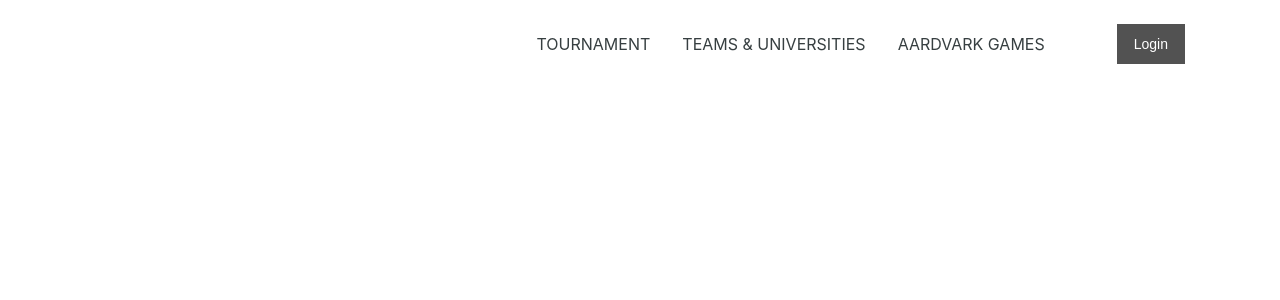
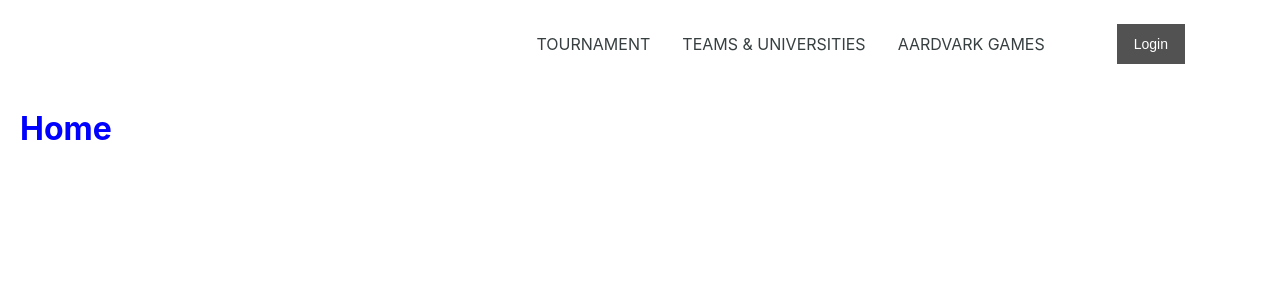
Before and after one commit to ISTE-500-501-TeamWatchHill/frontend, a React (Create React App) app: page / in a window 1280 px wide. Shown: the top 300 px of the page. Built offline with nearby package versions, Linux system fonts and the light colour scheme.

Commit message:
Made home page in a separate directory

```diff
--- a/src/App.js
+++ b/src/App.js
@@ -11,6 +11,7 @@ import BoardGame from './pages/aardvarkgames/boardgame/boardgame';
 import TeamsAndUniversities from './pages/teamsanduniversities/teamsanduniversities';
 import Tournament from './pages/tournament/tournament/tournament';
 import Schedule from './pages/tournament/schedule/schedule';
+import Home from './pages/home/home';
 
 
 const App = () => {
@@ -24,6 +25,7 @@ const App = () => {
         <Route path="/teamsanduniversities" element={<TeamsAndUniversities />} />
         <Route exact path="/tournament" element={<Tournament />} />
         <Route exact path="/schedule" element={<Schedule />} />
+        <Route exact path="/" element={<Home />} />
       </Routes>
       </div>
     </div>
--- /dev/null
+++ b/src/pages/home/home.js
@@ -0,0 +1,13 @@
+import React from 'react';
+
+
+const Home = () => {
+
+    return (
+        <>
+            <h1 style={{color:"blue"}}>Home</h1>
+        </>
+    )
+};
+
+export default Home;
```
Also changed, not shown: src/pages/home/home.css (added).
